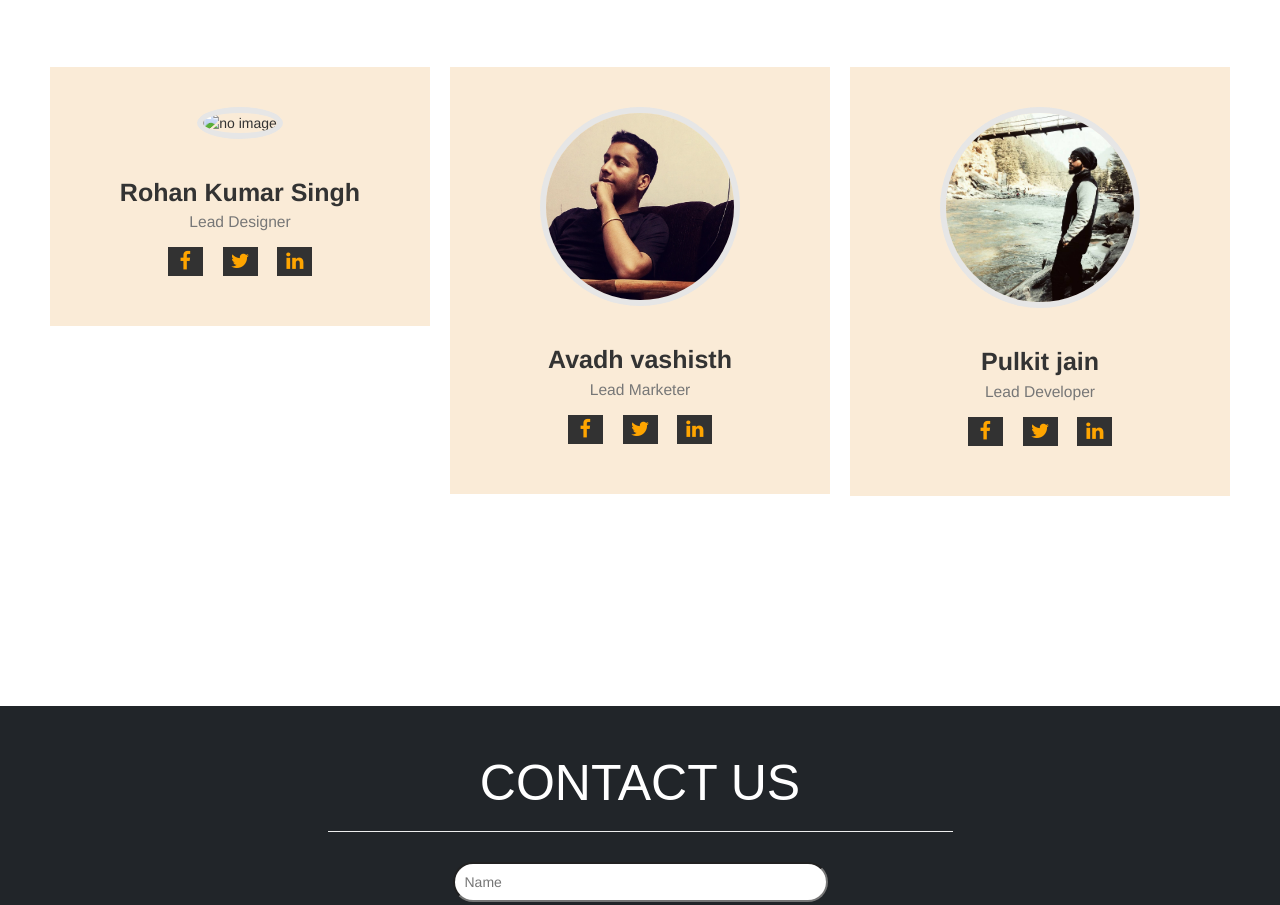
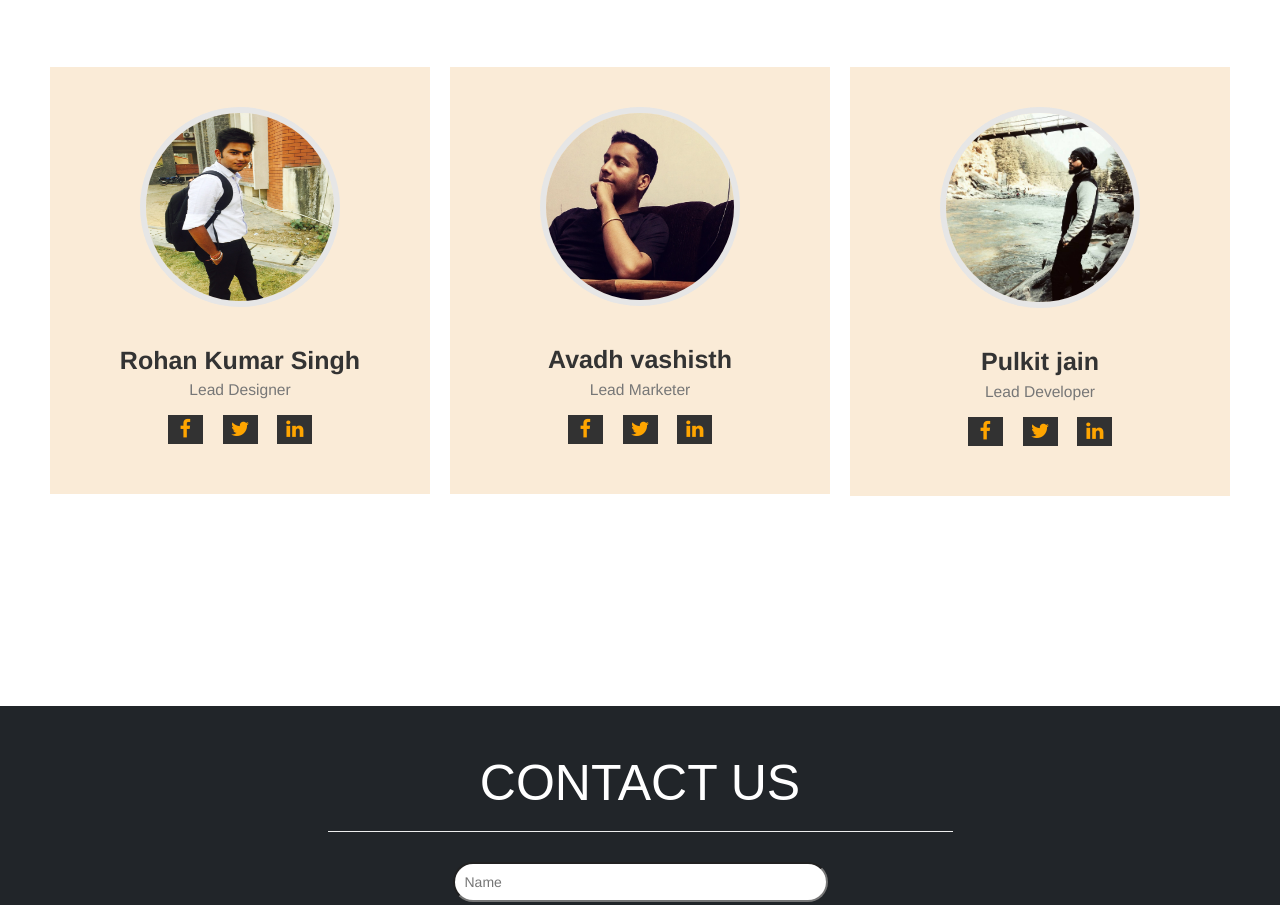
Before and after one commit to rrohan97/sample2, a plain HTML site: page index.html in a window 1280 px wide. Shown: the part 1665-2570 px from the top of the page. Drawn offline with Linux system fonts and the light colour scheme; a web font is replaced by a local one.

Commit message:
updt
updt

```diff
--- a/index.html
+++ b/index.html
@@ -76,7 +76,7 @@
     <div class="l5content2">
         <div class="row">
             <div class="col-sm-4 hideme1">
-                <img src="" class="img-circle" style="height: 200px;" alt="no image">
+                <img src="images/team/img.jpg" class="img-circle" style="height: 200px;" alt="no image">
                 <br>
                 <h1>Rohan Kumar Singh</h1>
                 <h3><small>Lead Designer</small></h3>
```
Also changed, not shown: images/team/IMG-20151104-WA0017.jpg (added), images/team/img.jpg (added).
